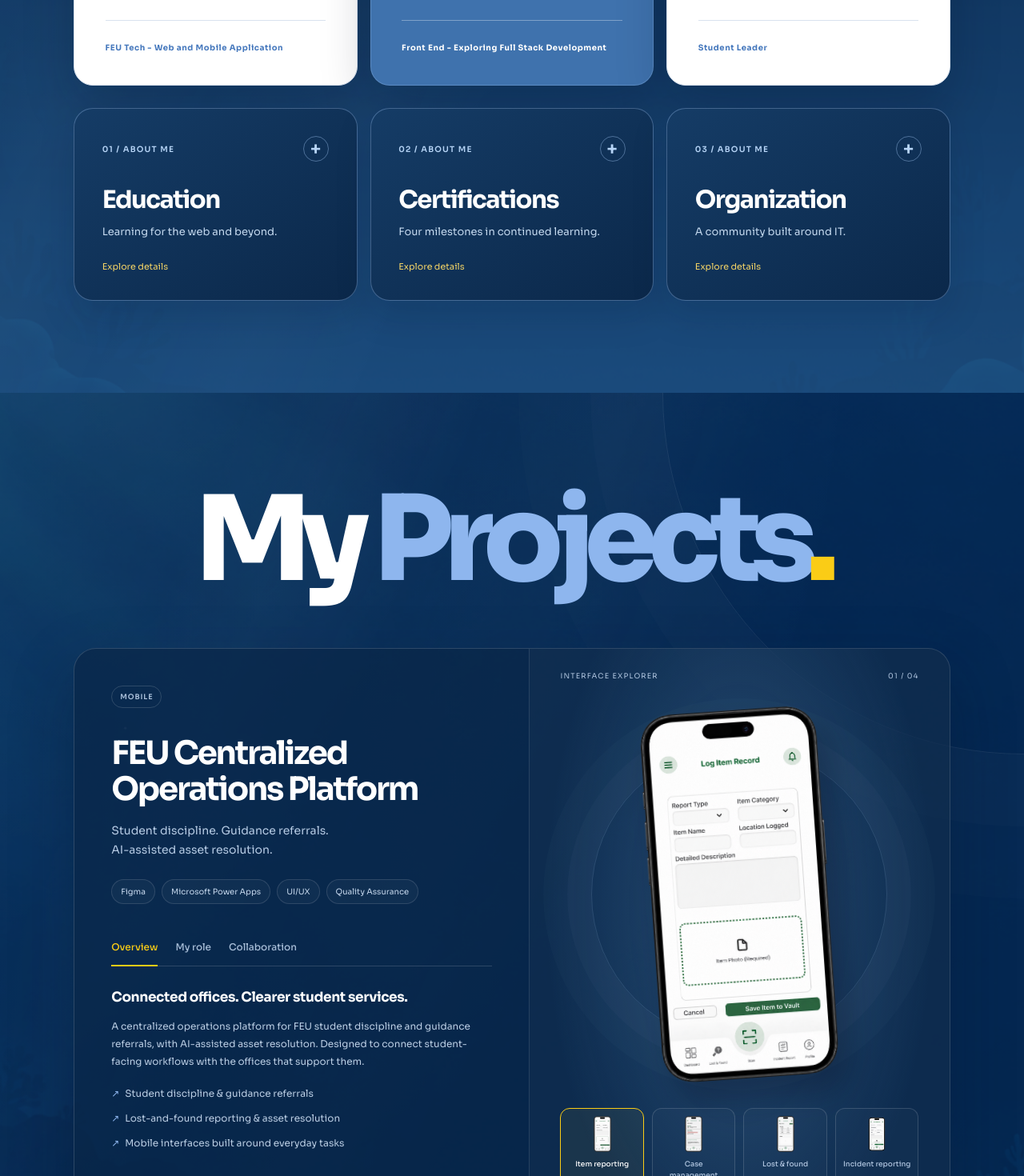
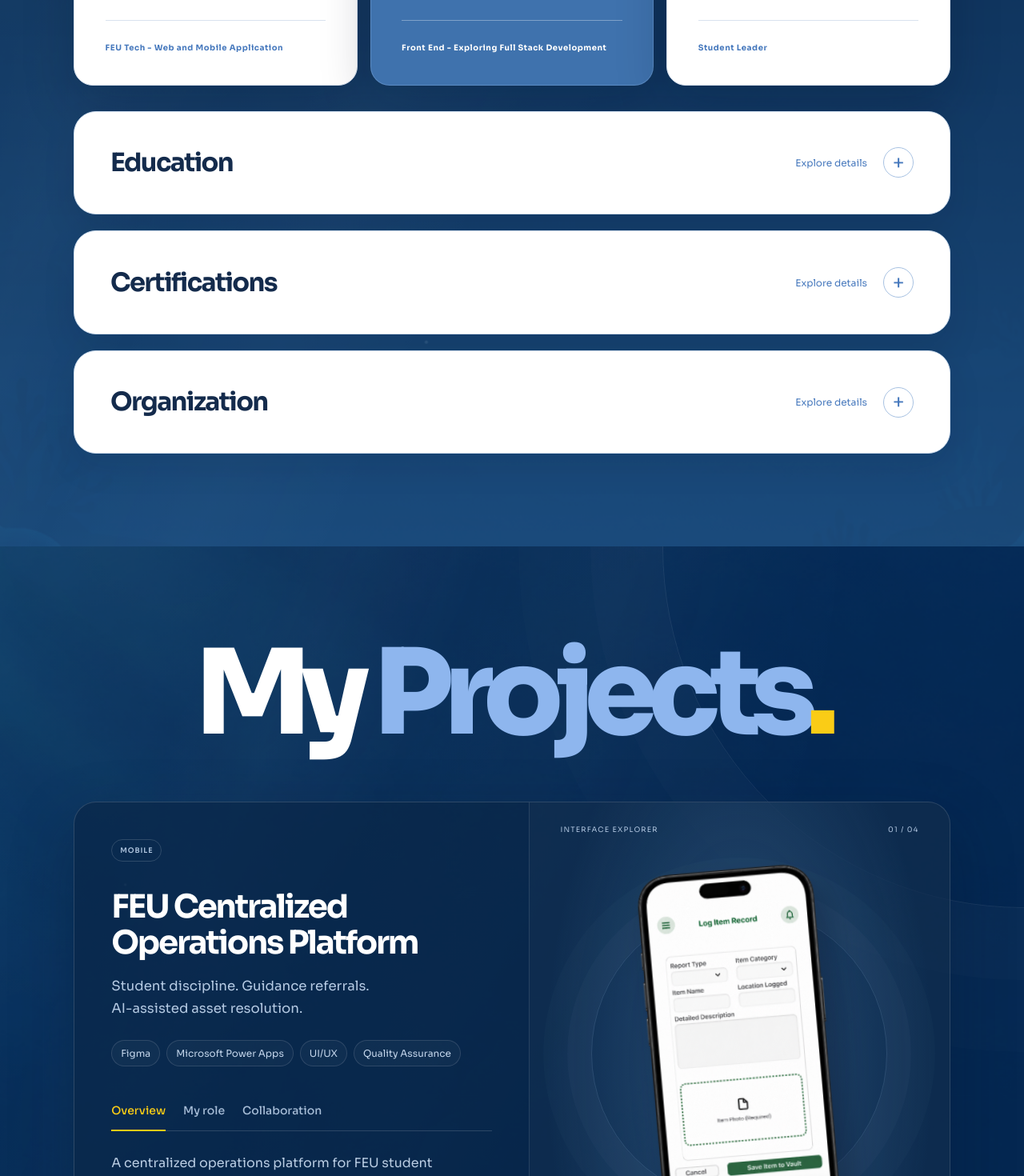
Before and after one commit to armani19/myreactapp, a React (Create React App) app: page / in a window 1280 px wide. Shown: the part 1300-2770 px from the top of the page at 80% size. Built offline with nearby package versions, Linux system fonts and the light colour scheme.

Commit message:
Refine full-width About cards and project interactions

```diff
--- a/src/AboutDetails.js
+++ b/src/AboutDetails.js
@@ -1,6 +1,6 @@
 import { useState } from 'react';
 
-export function AboutDetailCard({ id, number, title, subtitle, children }) {
+export function AboutDetailCard({ id, title, children }) {
   const [open, setOpen] = useState(false);
   const [pinned, setPinned] = useState(false);
 
@@ -23,10 +23,8 @@ export function AboutDetailCard({ id, number, title, subtitle, children }) {
           if (event.key === 'Escape') { setPinned(false); setOpen(false); }
         }}
       >
-        <span className="about-detail-topline"><span>{number} / ABOUT ME</span><span className="about-detail-plus" aria-hidden="true">+</span></span>
         <span className="about-detail-title">{title}</span>
-        <span className="about-detail-subtitle">{subtitle}</span>
-        <span className="about-detail-hint">{pinned ? 'Click to close' : open ? 'Click to keep open' : 'Explore details'}</span>
+        <span className="about-detail-controls"><span className="about-detail-hint">{pinned ? 'Click to close' : open ? 'Click to keep open' : 'Explore details'}</span><span className="about-detail-plus" aria-hidden="true">+</span></span>
       </button>
       <div className="about-detail-content" id={`${id}-content`} aria-hidden={!open} inert={!open}>
         <div className="about-detail-clip"><div className="about-detail-body">{children}</div></div>
@@ -38,13 +36,13 @@ export function AboutDetailCard({ id, number, title, subtitle, children }) {
 export default function AboutDetails() {
   return (
     <div className="about-details" aria-label="Education, certifications, and organization">
-      <AboutDetailCard id="education" number="01" title="Education" subtitle="Learning for the web and beyond.">
+      <AboutDetailCard id="education" title="Education">
         <ul className="about-detail-list">
           <li><span className="about-detail-date">2023 – Present</span><h4>Bachelor of Science in Information Technology</h4><p>Specializing in Web and Mobile Application Development</p><p className="about-detail-institution">FEU Institute of Technology</p></li>
           <li><span className="about-detail-date">2021 – 2023</span><h4>Senior High School · STEM</h4><p>Science, Technology, Engineering, and Mathematics</p><p className="about-detail-institution">Saint Joseph School of Gagalangin</p><span className="about-detail-badge">Graduated with honors · General Average: 94.04</span></li>
         </ul>
       </AboutDetailCard>
-      <AboutDetailCard id="certifications" number="02" title="Certifications" subtitle="Four milestones in continued learning.">
+      <AboutDetailCard id="certifications" title="Certifications">
         <ul className="about-detail-list">
           <li><span className="about-detail-date">March 18, 2026</span><h4>Devnet Associate</h4><p>Cisco</p></li>
           <li><span className="about-detail-date">December 15, 2025</span><h4>CCNA: Enterprise Networking, Security, and Automation</h4><p>Cisco</p></li>
@@ -52,7 +50,7 @@ export default function AboutDetails() {
           <li><span className="about-detail-date">February 15, 2025</span><h4>Certificate of Officership</h4><p>Alliance of Information Technology Students</p></li>
         </ul>
       </AboutDetailCard>
-      <AboutDetailCard id="organization" number="03" title="Organization" subtitle="A community built around IT.">
+      <AboutDetailCard id="organization" title="Organization">
         <div className="organization-monogram" aria-hidden="true">AITS<span>FEU TECH</span></div>
         <h4>Alliance of Information Technology Students</h4>
         <p className="about-detail-institution">FEU Institute of Technology</p>
--- a/src/App.css
+++ b/src/App.css
@@ -273,41 +273,47 @@ html, body, #root { max-width: 100%; }
 @media (prefers-reduced-motion: reduce) { .footer-portrait::after { animation: none; } }
 
 /* Expandable background cards share the ocean palette of About Me. */
-.about-details { display: grid; grid-template-columns: repeat(3,minmax(0,1fr)); align-items: start; gap: 16px; max-width: 1440px; margin: 28px auto 0; }
-.about-detail-card { min-width: 0; overflow: hidden; border: 1px solid #a8cdfb55; border-radius: 24px; background: linear-gradient(145deg,#153c66,#0b284a); color: #fff; box-shadow: 0 18px 45px #03152d26; transition: transform .3s ease, border-color .3s ease, box-shadow .3s ease; }
-.about-detail-card.is-expanded { border-color: #a8cdfb; box-shadow: 0 24px 55px #03152d55; }
-.about-detail-trigger { display: flex; flex-direction: column; width: 100%; padding: clamp(24px,2.7vw,38px); border: 0; background: transparent; color: inherit; text-align: left; font: inherit; cursor: pointer; }
+.about-details { display: grid; grid-template-columns: minmax(0,1fr); align-items: start; gap: 20px; max-width: 1440px; margin: 32px auto 0; }
+.about-detail-card { min-width: 0; overflow: hidden; border: 1px solid #cfdeef; border-radius: 28px; background: #fff; color: #142b4c; box-shadow: 0 16px 40px #03152d1a; transition: transform .3s ease, border-color .3s ease, box-shadow .3s ease; }
+.about-detail-card.is-expanded { border-color: #8faed4; box-shadow: 0 24px 55px #03152d33; }
+.about-detail-trigger { display: flex; align-items: center; justify-content: space-between; gap: 24px; width: 100%; padding: clamp(28px,3.5vw,50px); border: 0; background: transparent; color: inherit; text-align: left; font: inherit; cursor: pointer; }
 .about-detail-trigger:focus-visible { outline: 3px solid #facc16; outline-offset: -6px; border-radius: 24px; }
-.about-detail-topline { display: flex; align-items: center; justify-content: space-between; gap: 12px; width: 100%; color: #b7d5f7; font-size: 10px; letter-spacing: .12em; font-weight: 600; }
-.about-detail-plus { display: grid; place-items: center; width: 32px; height: 32px; border: 1px solid #a8cdfb66; border-radius: 50%; font-size: 23px; line-height: 1; transition: transform .35s ease, background .35s ease; }
-.is-expanded .about-detail-plus { transform: rotate(45deg); background: #a8cdfb22; }
-.about-detail-title { margin-top: 30px; font-size: clamp(25px,2.4vw,36px); line-height: 1.15; font-weight: 700; letter-spacing: -.05em; }
-.about-detail-subtitle { margin-top: 12px; color: #c3d8ee; font-size: 13px; line-height: 1.6; }
-.about-detail-hint { margin-top: 26px; color: #f4d466; font-size: 11px; }
+.about-detail-controls { display: flex; align-items: center; gap: 20px; flex-shrink: 0; }
+.about-detail-plus { display: grid; place-items: center; width: 38px; height: 38px; border: 1px solid #a8c2e2; border-radius: 50%; color: #4779bd; font-size: 25px; line-height: 1; transition: transform .35s ease, background .35s ease; }
+.is-expanded .about-detail-plus { transform: rotate(45deg); background: #eaf2fc; }
+.about-detail-title { font-size: clamp(27px,2.5vw,38px); line-height: 1.16; font-weight: 700; letter-spacing: -.05em; }
+.about-detail-hint { color: #4779bd; font-size: 12px; }
 .about-detail-content { display: grid; grid-template-rows: 0fr; opacity: 0; visibility: hidden; transition: grid-template-rows .45s cubic-bezier(.2,.7,.2,1), opacity .3s ease, visibility .45s; }
 .is-expanded .about-detail-content { grid-template-rows: 1fr; opacity: 1; visibility: visible; }
 .about-detail-clip { min-height: 0; overflow: hidden; }
-.about-detail-body { margin: 0 clamp(24px,2.7vw,38px); padding: 26px 0 32px; border-top: 1px solid #a8cdfb44; }
+.about-detail-body { margin: 0 clamp(28px,3.5vw,50px); padding: 28px 0 38px; border-top: 1px solid #dce7f3; }
 .about-detail-list { margin: 0; padding: 0; list-style: none; }
-.about-detail-list li + li { margin-top: 24px; padding-top: 24px; border-top: 1px solid #a8cdfb26; }
-.about-detail-date { display: block; margin-bottom: 10px; color: #f4d466; font-size: 11px; font-weight: 500; }
-.about-detail-body h4 { margin: 0 0 10px; color: #fff; font-size: 17px; line-height: 1.45; letter-spacing: -.025em; }
-.about-detail-body p { margin: 8px 0 0; color: #c3d8ee; font-size: 13px; line-height: 1.65; }
-.about-detail-body .about-detail-institution { color: #a8cdfb; }
-.about-detail-badge { display: inline-block; margin-top: 14px; padding: 8px 12px; border: 1px solid #f4d46655; border-radius: 12px; color: #f4d466; font-size: 11px; line-height: 1.6; }
-.organization-monogram { display: inline-flex; flex-direction: column; align-items: center; margin-bottom: 24px; padding: 20px 24px; border: 1px solid #a8cdfb66; border-radius: 20px; background: #a8cdfb0d; color: #a8cdfb; font-size: 30px; font-weight: 800; letter-spacing: -.05em; }
-.organization-monogram span { margin-top: 4px; color: #f4d466; font-size: 9px; letter-spacing: .18em; }
+.about-detail-list li { display: grid; grid-template-columns: minmax(150px,.38fr) minmax(0,1fr); column-gap: 32px; }
+.about-detail-list li > :not(.about-detail-date) { grid-column: 2; }
+.about-detail-list li + li { margin-top: 26px; padding-top: 26px; border-top: 1px solid #dce7f3; }
+.about-detail-date { display: block; grid-column: 1; grid-row: 1 / span 5; align-self: start; margin-top: 4px; color: #4779bd; font-size: 13px; font-weight: 600; }
+.about-detail-body h4 { margin: 0 0 10px; color: #142b4c; font-size: clamp(19px,1.7vw,25px); line-height: 1.4; letter-spacing: -.025em; }
+.about-detail-body p { margin: 8px 0 0; color: #455e7d; font-size: 15px; line-height: 1.65; }
+.about-detail-body .about-detail-institution { color: #4779bd; }
+.about-detail-badge { justify-self: start; display: inline-block; margin-top: 14px; padding: 8px 12px; border: 1px solid #d9c56b; border-radius: 12px; background: #fffbea; color: #71601c; font-size: 12px; line-height: 1.6; }
+.organization-monogram { display: inline-flex; flex-direction: column; align-items: center; margin-bottom: 24px; padding: 20px 24px; border: 1px solid #a8c2e2; border-radius: 20px; background: #edf4fd; color: #4779bd; font-size: 30px; font-weight: 800; letter-spacing: -.05em; }
+.organization-monogram span { margin-top: 4px; color: #4779bd; font-size: 9px; letter-spacing: .18em; }
 .about-card { transition: transform .3s ease, box-shadow .3s ease; }
 @media (hover: hover) { .about-card:hover, .about-detail-card:hover { transform: translateY(-6px); box-shadow: 0 28px 65px #03152d55; } }
-@media (max-width: 1100px) { .about-details { grid-template-columns: repeat(2,minmax(0,1fr)); } }
-@media (max-width: 640px) { .about-details { grid-template-columns: 1fr; margin-top: 20px; } }
+@media (max-width: 640px) { .about-details { margin-top: 20px; } .about-detail-trigger { gap: 12px; } .about-detail-controls { gap: 0; } .about-detail-hint { display: none; } .about-detail-list li { display: block; } .about-detail-date { margin: 0 0 14px; } }
+
+.leadership-secondary { transition: transform .3s ease, box-shadow .3s ease, border-color .3s ease; }
+.leadership-secondary li { transition: padding-left .25s ease, color .25s ease; }
+.leadership-secondary:hover, .leadership-secondary:focus-within { border-color: #91b3dc; box-shadow: 0 25px 55px #2a568022; }
+@media (hover: hover) { .leadership-secondary:hover { transform: translateY(-6px); } .leadership-secondary li:hover { padding-left: 31px; color: #173f72; } }
 
 /* Add reveal styles only after the observer is ready; content is visible by default. */
 .scroll-reveal { opacity: 0; translate: 0 26px; transition: opacity .7s ease var(--reveal-delay,0ms), translate .8s cubic-bezier(.2,.7,.2,1) var(--reveal-delay,0ms); }
 .scroll-reveal.is-visible { opacity: 1; translate: 0 0; }
-.about-card.scroll-reveal, .about-detail-card.scroll-reveal { transition: opacity .7s ease var(--reveal-delay,0ms), translate .8s cubic-bezier(.2,.7,.2,1) var(--reveal-delay,0ms), transform .3s ease, border-color .3s ease, box-shadow .3s ease; }
+.about-card.scroll-reveal, .about-detail-card.scroll-reveal, .leadership-secondary.scroll-reveal { transition: opacity .7s ease var(--reveal-delay,0ms), translate .8s cubic-bezier(.2,.7,.2,1) var(--reveal-delay,0ms), transform .3s ease, border-color .3s ease, box-shadow .3s ease; }
 @media (prefers-reduced-motion: reduce) {
   *, *::before, *::after { animation-duration: .01ms !important; animation-delay: 0ms !important; animation-iteration-count: 1 !important; transition-duration: .01ms !important; transition-delay: 0ms !important; }
   .scroll-reveal { opacity: 1; translate: none; }
-  .about-card:hover, .about-detail-card:hover { transform: none; }
+  .about-card:hover, .about-detail-card:hover, .leadership-secondary:hover { transform: none; }
+  .leadership-secondary li:hover { padding-left: 25px; }
 }
--- a/src/Projects.css
+++ b/src/Projects.css
@@ -11,7 +11,7 @@
 .project-meta { display: flex; align-items: center; justify-content: space-between; flex-wrap: wrap; gap: 15px; color: #b0c5df; font-size: 9px; letter-spacing: .1em; font-weight: 600; }
 .project-type { padding: 7px 10px; border-radius: 20px; border: 1px solid #ffffff26; }
 .project-story h3 { margin: 34px 0 18px; font-size: clamp(28px,3.15vw,46px); line-height: 1.12; letter-spacing: -.055em; }
-.project-subtitle { color: #b6cbe4; font-size: 14px; line-height: 1.7; }
+.project-subtitle { color: #b6cbe4; font-size: clamp(16px,1.3vw,19px); line-height: 1.7; }
 .project-tools { display: flex; flex-wrap: wrap; gap: 8px; margin: 24px 0 34px; }
 .project-tools span { padding: 8px 11px; color: #c6d8ed; background: #ffffff08; border: 1px solid #ffffff20; border-radius: 20px; font-size: 10px; }
 .project-tabs { display: flex; gap: 22px; border-bottom: 1px solid #ffffff26; }
@@ -20,8 +20,8 @@
 .project-tabs button::after { content: ''; position: absolute; bottom: -1px; left: 0; right: 0; height: 2px; background: #facc16; transform: scaleX(0); transition: transform .25s ease; transform-origin: left; }
 .project-tabs button[aria-selected=true]::after { transform: scaleX(1); }
 .project-detail { min-height: 310px; padding-top: 26px; animation: project-content-in .45s ease both; }
-.project-detail h4 { margin: 0 0 12px; font-size: 17px; line-height: 1.5; letter-spacing: -.025em; }
-.project-detail p,.project-detail li { color: #bbcee4; font-size: 12px; line-height: 1.85; }
+.project-detail h4 { margin: 0 0 16px; font-size: clamp(21px,1.8vw,26px); line-height: 1.5; letter-spacing: -.025em; }
+.project-detail p,.project-detail li { color: #bbcee4; font-size: clamp(16px,1.2vw,18px); line-height: 1.8; }
 .project-detail p { margin: 0 0 18px; }
 .project-detail ul { padding: 0; margin: 0; list-style: none; }
 .project-detail li { position: relative; margin-bottom: 9px; padding-left: 17px; }
@@ -34,7 +34,10 @@
 .phone-stage { position: relative; flex: 1; display: grid; place-items: center; min-height: 490px; padding: 25px 0; }
 .phone-orbit { position: absolute; width: min(100%,370px); aspect-ratio: 1; border: 1px solid #b8d8ff25; border-radius: 50%; box-shadow: 0 0 0 30px #b8d8ff06,0 0 0 60px #b8d8ff04; }
 .phone-preview { position: relative; width: 228px; padding: 0; background: transparent; border: 0; border-radius: 36px; cursor: zoom-in; transform: rotate(-4deg); transition: transform .5s cubic-bezier(.2,.7,.2,1); filter: drop-shadow(14px 25px 18px #020e2350); }
-.phone-preview:hover,.phone-preview:focus-visible { transform: rotate(0) translateY(-6px); }
+.phone-preview:hover,.phone-preview:focus-visible { transform: rotate(0) translateY(-6px) scale(1.07); }
+.phone-float { animation: phone-idle-float 7s ease-in-out infinite; }
+.phone-preview:hover .phone-float, .phone-preview:focus-visible .phone-float { animation-play-state: paused; }
+@keyframes phone-idle-float { 0%,100% { transform: translate(0,0) rotate(-1deg); } 35% { transform: translate(5px,-10px) rotate(1.5deg); } 70% { transform: translate(-4px,-5px) rotate(-1.5deg); } }
 .phone-image-transition { animation: project-phone-in .55s cubic-bezier(.2,.7,.2,1) both; }
 .project-screenshot { display: block; width: 100%; max-height: 520px; object-fit: contain; border-radius: 28px; }
 .phone-expand { position: absolute; bottom: 16px; left: 50%; transform: translateX(-50%) translateY(8px); white-space: nowrap; padding: 10px 15px; background: #0a2a50; color: #fff; border: 1px solid #ffffff50; border-radius: 20px; font: 10px 'Sora',sans-serif; opacity: 0; transition: opacity .2s, transform .2s; }
@@ -86,6 +89,11 @@
 .gallery-thumbnails img.incident-cutout { object-fit: cover; }
 .lightbox-image:has(.incident-cutout) { width: min(300px, 33svh, 64vw); }
 
+.project-tabs button { font-size: 14px; }
+.project-tools span { font-size: 12px; }
+.project-footnote span { font-size: 12px; }
+@media (prefers-reduced-motion: reduce) { .phone-float { animation: none; } }
+
 @media (max-width: 1100px) {
   .project-detail { min-height: 0; }
   .phone-stage { min-height: 430px; }
--- a/src/Projects.js
+++ b/src/Projects.js
@@ -10,7 +10,7 @@ const screens = [
 ];
 
 const details = [
-  { label: 'Overview', heading: 'Connected offices. Clearer student services.', text: 'A centralized operations platform for FEU student discipline and guidance referrals, with AI-assisted asset resolution. Designed to connect student-facing workflows with the offices that support them.', points: ['Student discipline & guidance referrals', 'Lost-and-found reporting & asset resolution', 'Mobile interfaces built around everyday tasks'] },
+  { label: 'Overview', text: 'A centralized operations platform for FEU student discipline and guidance referrals, with AI-assisted asset resolution. Designed to connect student-facing workflows with the offices that support them.', points: ['Student discipline & guidance referrals', 'Lost-and-found reporting & asset resolution', 'Mobile interfaces built around everyday tasks'] },
   { label: 'My role', heading: 'From first wireframe to a working experience.', text: 'As Frontend Developer, UI/UX Designer, and Quality Assurance contributor, I designed the web interface in Figma and developed the mobile frontend using Microsoft Power Apps.', points: ['Interactive prototypes during discovery and pre-production', 'User-centered web and mobile interface design', 'Feature validation through User Acceptance Testing (UAT)'] },
   { label: 'Collaboration', heading: 'Built with the people who would use it.', text: 'Worked with the Guidance Counseling Office, Office of Student Discipline, and IT Support Office to gather requirements, plan workflows, demonstrate the system, and validate features for a platform designed to support over 15,000 FEU Manila students.', points: ['Requirements gathering & system demonstrations', 'Documentation, proofreading & approval routing', 'Task delegation, deliverables & capstone compliance'] },
 ];
@@ -83,7 +83,7 @@ export default function Projects() {
               }}>{item.label}</button>)}
             </div>
             <div key={activeDetail} className="project-detail" id={`project-panel-${activeDetail}`} role="tabpanel" aria-labelledby={`project-tab-${activeDetail}`} tabIndex={0}>
-              <h4>{detail.heading}</h4><p>{detail.text}</p><ul>{detail.points.map(point => <li key={point}>{point}</li>)}</ul>
+              {detail.heading && <h4>{detail.heading}</h4>}<p>{detail.text}</p><ul>{detail.points.map(point => <li key={point}>{point}</li>)}</ul>
             </div>
             <div className="project-footnote"><strong>15,000+</strong><span>FEU Manila students the platform<br />was designed to support</span></div>
           </div>
@@ -104,7 +104,7 @@ export default function Projects() {
               const touch = event.changedTouches[0];
               const dx = touch.clientX - start.x;
               if (Math.abs(dx) > 50 && Math.abs(dx) > Math.abs(touch.clientY - start.y)) moveScreen(dx < 0 ? 1 : -1);
-            }} onTouchCancel={() => { swipeStartRef.current = null; }}><div className="phone-orbit" aria-hidden="true" /><button ref={expandRef} type="button" className="phone-preview" onClick={() => setExpanded(true)} aria-label={`Enlarge ${screen.title} design`}><div className="phone-image-transition" key={activeScreen}><ScreenPreview screen={screen} index={activeScreen} /></div><span className="phone-expand">Explore design ↗</span></button></div>
+            }} onTouchCancel={() => { swipeStartRef.current = null; }}><div className="phone-orbit" aria-hidden="true" /><button ref={expandRef} type="button" className="phone-preview" onClick={() => setExpanded(true)} aria-label={`Enlarge ${screen.title} design`}><div className="phone-float"><div className="phone-image-transition" key={activeScreen}><ScreenPreview screen={screen} index={activeScreen} /></div></div><span className="phone-expand">Explore design ↗</span></button></div>
             <div className="gallery-thumbnails" aria-label="Choose an interface">
               {screens.map((item, index) => <button type="button" key={item.title} aria-label={`Preview ${item.title}`} aria-pressed={activeScreen === index} onClick={() => selectScreen(index)}><img className={item.file === 'incident-report-cutout.png' ? 'incident-cutout' : undefined} src={`${process.env.PUBLIC_URL}/assets/projects/${item.file}`} alt="" width="468" height="949" loading="lazy" /><span>{item.label}</span></button>)}
             </div>
```
